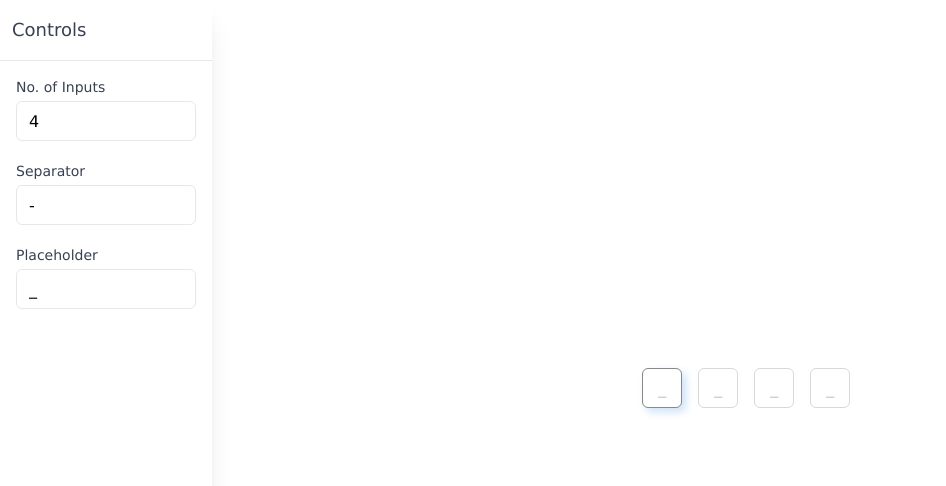
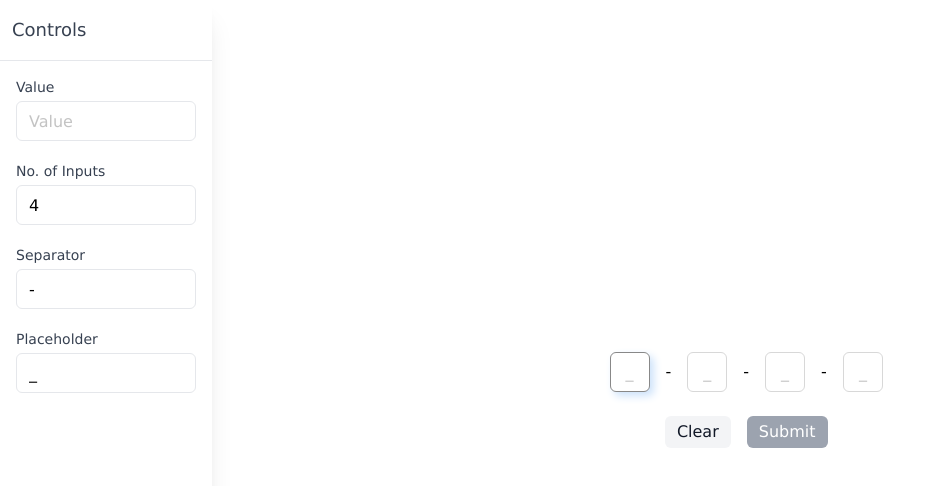
Before and after one commit to amitpatil321/react-OTP, a React (Vite) app: page / in a window 1280 px wide. Shown: the top 486 px of the page, without its empty margins (0-946 px from the left). Built offline with nearby package versions, Linux system fonts and the light colour scheme.

Commit message:
feat: add separator and oncomplete feature

```diff
--- a/src/App.css
+++ b/src/App.css
@@ -20,3 +20,14 @@
 input[type="number"] {
   @apply px-3 border border-gray-200 rounded-md outline-none focus:ring-1 focus:ring-blue-500 w-full h-10;
 }
+
+button.btn {
+  @apply px-3 py-1 rounded-md text-white transition duration-200 ease-in-out;
+}
+
+button.btn-secondary {
+  @apply bg-gray-100 hover:bg-gray-300 text-gray-900;
+}
+button.btn-primary {
+  @apply bg-blue-500 hover:bg-blue-600 disabled:bg-gray-400;
+}
--- a/src/App.tsx
+++ b/src/App.tsx
@@ -1,14 +1,16 @@
-import { useEffect, useState } from "react"
+import { useEffect, useState, type ReactNode } from "react"
 import "./App.css"
 import { Hamburger } from "./component/Hamburger"
 import OtpInput from "./component/react-otp/OtpInput"
 
 function App() {
   const [isOpen, setOpen] = useState(true)
+  const [value, setValue] = useState<string>("")
   const [length, setLength] = useState<number>(4)
-  const [separator, setSeparator] = useState("-")
+  const [separator, setSeparator] = useState<string | ReactNode>("-")
   const [placeholder, setPlaceholder] = useState("_")
-  const [otp, setOtp] = useState<string | string[]>("")
+  const [otp, setOtp] = useState<string | string[]>([])
+  const [completed, setCompleted] = useState<boolean>(false)
 
   useEffect(() => {
     const handleResize = () => {
@@ -42,6 +44,18 @@ function App() {
 
         <div className="flex flex-col gap-5 p-4 controls">
           <div>
+            <label htmlFor="value" className="block mb-1 font-medium text-gray-700 text-sm">
+              Value
+            </label>
+            <input
+              type="text"
+              id="value"
+              placeholder="Value"
+              value={value}
+              onChange={(e) => setValue(e.target.value)}
+            />
+          </div>
+          <div>
             <label htmlFor="length" className="block mb-1 font-medium text-gray-700 text-sm">
               No. of Inputs
             </label>
@@ -63,6 +77,7 @@ function App() {
             <input
               type="text"
               id="separator"
+              maxLength={1}
               value={separator}
               placeholder="Separator"
               onChange={(e) => setSeparator(e.target.value)}
@@ -94,16 +109,36 @@ function App() {
         </button>
 
         <OtpInput
-          value=""
+          value={value}
           length={length}
           onChange={setOtp}
           placeholder={placeholder}
-          // separator={separator}
+          separator={separator}
+          // separator={<span className="text-red-600">sep</span>}
           disabled={false}
           readonly={false}
+          onComplete={(status) => setCompleted(status)}
         />
-
-        <div className="font-mono text-gray-700 text-lg text-center break-all">{otp}</div>
+        <div className="flex flex-row gap-4">
+          <button
+            type="button"
+            className="btn btn-secondary"
+            onClick={() => {
+              setValue("")
+              setOtp([])
+            }}
+          >
+            Clear
+          </button>
+          <button
+            type="button"
+            className="btn btn-primary"
+            disabled={!completed}
+            onClick={() => alert(otp)}
+          >
+            Submit
+          </button>
+        </div>
       </div>
     </div>
   )
--- a/src/component/react-otp/OtpInput.tsx
+++ b/src/component/react-otp/OtpInput.tsx
@@ -1,23 +1,34 @@
-import { useEffect, useMemo, useState, type Dispatch, type SetStateAction } from "react"
+import {
+  useEffect,
+  useMemo,
+  useState,
+  type Dispatch,
+  type ReactNode,
+  type SetStateAction
+} from "react"
 import { OtpContext } from "./context/OtpContext"
 import Input from "./Input"
 
 interface OtpInputProps {
   length: number
+  separator?: ReactNode
   value?: string
   placeholder?: string | undefined
   readonly?: boolean
   disabled?: boolean
   onChange?: Dispatch<SetStateAction<string | string[]>>
+  onComplete?: (status: boolean) => void
 }
 
 const OtpInput = ({
   length = 1,
   value,
+  separator,
   placeholder,
   readonly,
   disabled,
-  onChange
+  onChange,
+  onComplete
 }: OtpInputProps) => {
   const safeLength = length < 1 ? 1 : length
   const formatCode = value ? value.split("") : new Array(safeLength).fill("")
@@ -30,7 +41,21 @@ const OtpInput = ({
   }
   const charPlaceholder = placeholder ? placeholder[0] : ""
 
-  useEffect(() => onChange && onChange(code), [code])
+  useEffect(() => {
+    onChange?.(code)
+    if (code?.filter((each) => each !== "").length === length) {
+      onComplete?.(true)
+    } else onComplete?.(false)
+  }, [code])
+
+  useEffect(() => {
+    if (value) {
+      const updatedCode = value.split("").slice(0, safeLength)
+      setCode(updatedCode)
+    } else {
+      setCode(new Array(safeLength).fill(""))
+    }
+  }, [value, safeLength])
 
   const setNumber = (index: number, char: string) => {
     setCode((prev) => {
@@ -66,9 +91,14 @@ const OtpInput = ({
   return (
     <OtpContext.Provider value={ContextProps}>
       <div className="otp-container">
-        {emptyArray.map((_, index) => (
-          <Input key={index} index={index + 1} value={code[index]} />
-        ))}
+        {emptyArray.map((_, index) => {
+          return (
+            <>
+              <Input key={index} index={index + 1} value={code?.[index]} />
+              {index + 1 < length && separator}
+            </>
+          )
+        })}
       </div>
     </OtpContext.Provider>
   )
--- a/src/main.tsx
+++ b/src/main.tsx
@@ -1,10 +1,9 @@
-import { StrictMode } from "react"
 import { createRoot } from "react-dom/client"
 import App from "./App.tsx"
 import "./index.css"
 
 createRoot(document.getElementById("root")!).render(
-  <StrictMode>
-    <App />
-  </StrictMode>
+  // <StrictMode>
+  <App />
+  // </StrictMode>
 )
```
